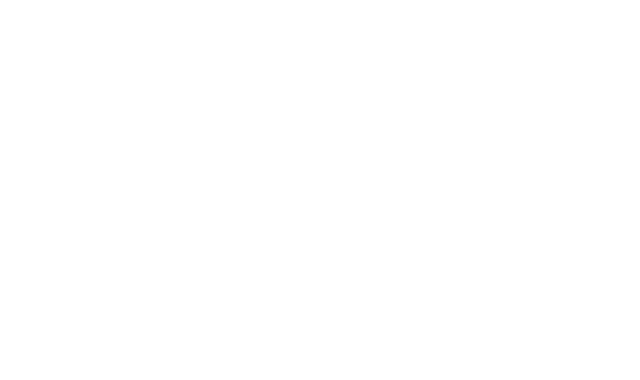
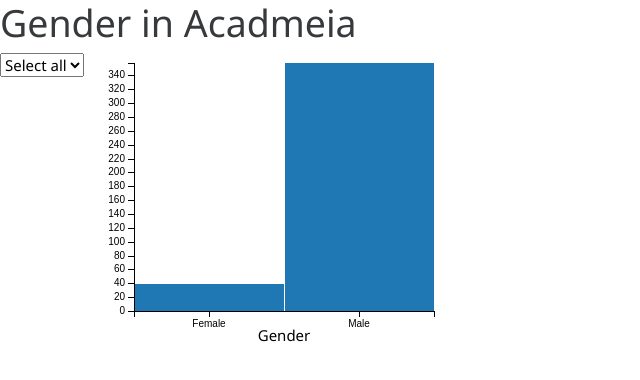
Before and after one commit to GarethMellon/dashboard, a plain HTML site: page index.html in a window 1280 px wide. Shown: the whole page, without its empty margins (0-640 px from the left). Drawn offline with Linux system fonts and the light colour scheme.

Commit message:
add chart 1

```diff
--- a/index.html
+++ b/index.html
@@ -19,7 +19,10 @@
 </head>
 
 <body>
+    <h1>Gender in Acadmeia</h1>
 
+    <div id="discipline-selector"></div>
+    <div id="gender-balance"></div>
 </body>
 
 </html>
--- a/static/js/graph.js
+++ b/static/js/graph.js
@@ -2,6 +2,39 @@ queue()
     .defer(d3.csv, "data/Salaries.csv")
     .await(makeGraphs);
 
-function makeGraphs (error, salaryData){
+function makeGraphs(error, salaryData) {
+    var ndx = crossfilter(salaryData);
 
+    showDisciplineSelector(ndx);
+    show_gender_balance(ndx);
+
+
+    dc.renderAll();
 };
+
+
+function showDisciplineSelector(ndx) {
+    var dim = ndx.dimension(dc.pluck('discipline'));
+    var group = dim.group()
+
+    dc.selectMenu('#discipline-selector')
+        .dimension(dim)
+        .group(group);
+};
+
+function show_gender_balance(ndx) {
+    var dim = ndx.dimension(dc.pluck("sex"));
+    var group = dim.group();
+
+    dc.barChart("#gender-balance")
+        .width(400)
+        .height(300)
+        .margins({ top: 10, right: 50, bottom: 30, left: 50 })
+        .dimension(dim)
+        .group(group)
+        .transitionDuration(500)
+        .x(d3.scale.ordinal())
+        .xUnits(dc.units.ordinal)
+        .xAxisLabel("Gender")
+        .yAxis().ticks(20);
+}
```
